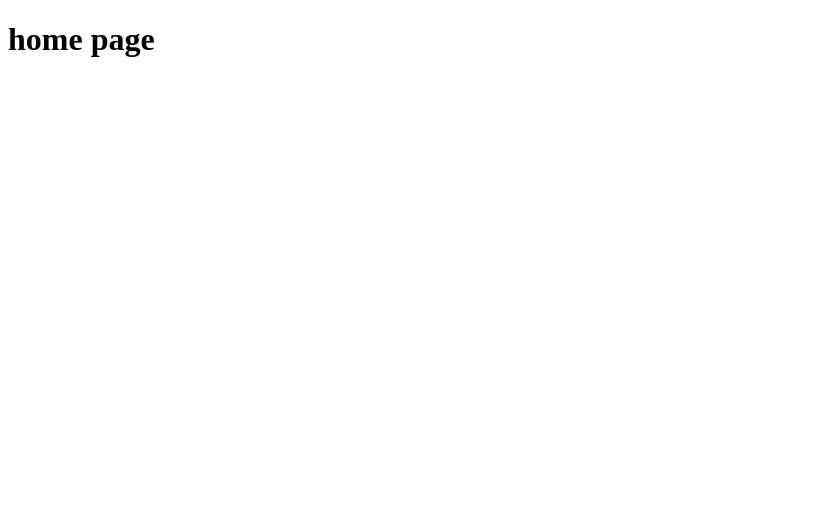
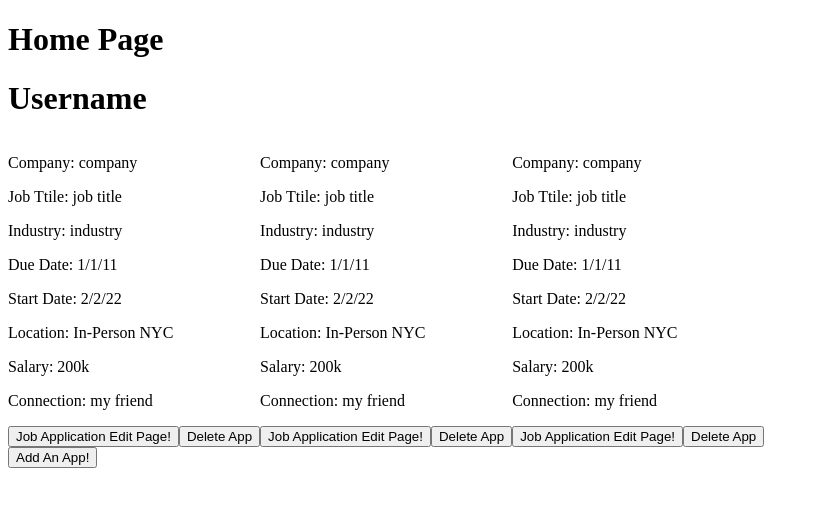
Before and after one commit to JobFolio/JobFolio, a React app: page /home in a window 1280 px wide. Shown: the top 506 px of the page, without its empty margins (0-819 px from the left). Built offline with nearby package versions, Linux system fonts and the light colour scheme.

Commit message:
initial structuring of Job Application components

```diff
--- a/src/components/App.jsx
+++ b/src/components/App.jsx
@@ -3,6 +3,7 @@ import { BrowserRouter as Router} from "react-router-dom";
 import { Routes, Route } from "react-router-dom";
 import LogInContainer from "./LogInContainer";
 import HomePageContainer from "./HomePageContainer";
+import EditPage from "./EditPage";
 
 
 export default function App() {
@@ -10,7 +11,8 @@ export default function App() {
     <Router>
       <Routes>
           <Route path="/" element={<LogInContainer/>}></Route>
-          <Route path="/home" element={<HomePageContainer/>}></Route>
+          <Route path="/home" element={<HomePageContainer/>}> </Route>
+          <Route path="/editPage" element={<EditPage/>}> </Route>
       </Routes>
     </Router>
   );
--- /dev/null
+++ b/src/components/EditPage.jsx
@@ -0,0 +1,12 @@
+import React from "react";
+
+export default function EditPage(){
+return (
+    <div>
+        <p>Question: How would you describe yourself?</p>
+        <p>Answer: quickly</p>
+        <button id="addQ&A" type="submit">Add Q&A!</button>
+        <button id="DeleteQ&A" type="submit">Delete Q&A</button>
+    </div>
+)
+};
--- a/src/components/HomePageContainer.jsx
+++ b/src/components/HomePageContainer.jsx
@@ -1,9 +1,17 @@
 import React from "react";
+import JobApp from './JobApp.jsx';
 
 export default function HomePageContainer(){
+      //loop through job applications
 return (
     <div>
-        <h1>home page</h1>
+        <h1>Home Page</h1>
+        <h1>Username</h1>
+        <JobApp />
+        <JobApp />
+        <JobApp />
+        <br/>
+        <button id="newApp_button" type="submit">Add An App!</button>
     </div>
 )
 };
--- /dev/null
+++ b/src/components/JobApp.jsx
@@ -0,0 +1,27 @@
+import React from "react";
+import { useNavigate } from "react-router-dom";
+
+export default function JobApp(){
+    let clicker = false;
+    const clicked = ()=>{
+        clicker = true;
+    }
+    // const dispatch = useDispatch();
+    console.log('clicker: ', clicker);
+    const navigate = useNavigate();
+    if(clicker) navigate('/editPage');
+return (
+    <div style={{display : 'inline-block'}}>
+        <p>Company: company</p>
+        <p>Job Ttile: job title</p>
+        <p>Industry: industry</p>
+        <p>Due Date: 1/1/11</p>
+        <p>Start Date: 2/2/22</p>
+        <p>Location: In-Person NYC</p>
+        <p>Salary: 200k</p>
+        <p>Connection: my friend</p>
+        <button id="editPage_button" type="submit" onClick={clicked()}>Job Application Edit Page!</button>
+        <button id="delete_button" type="submit">Delete App</button>
+    </div>
+)
+};
```
